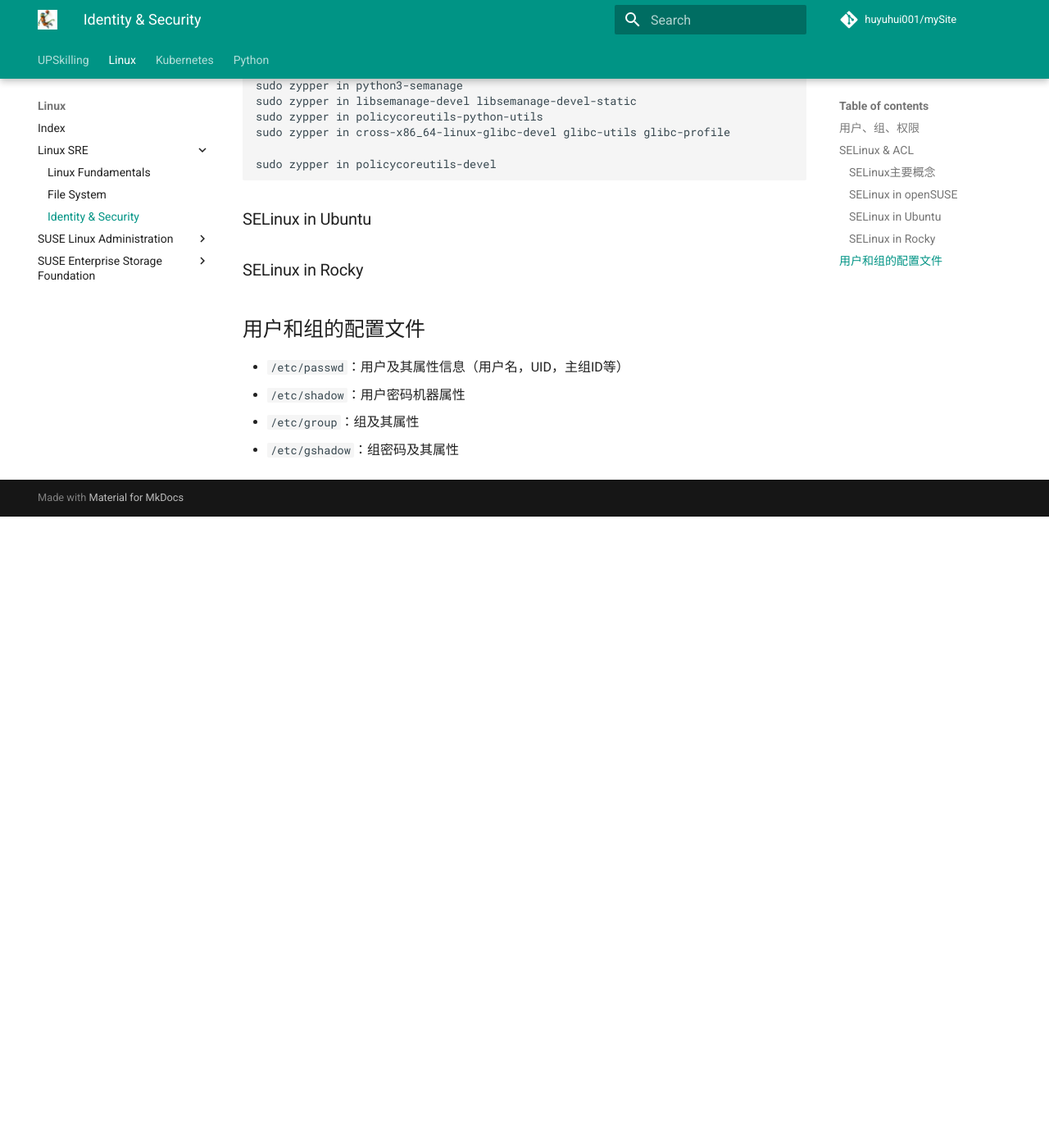
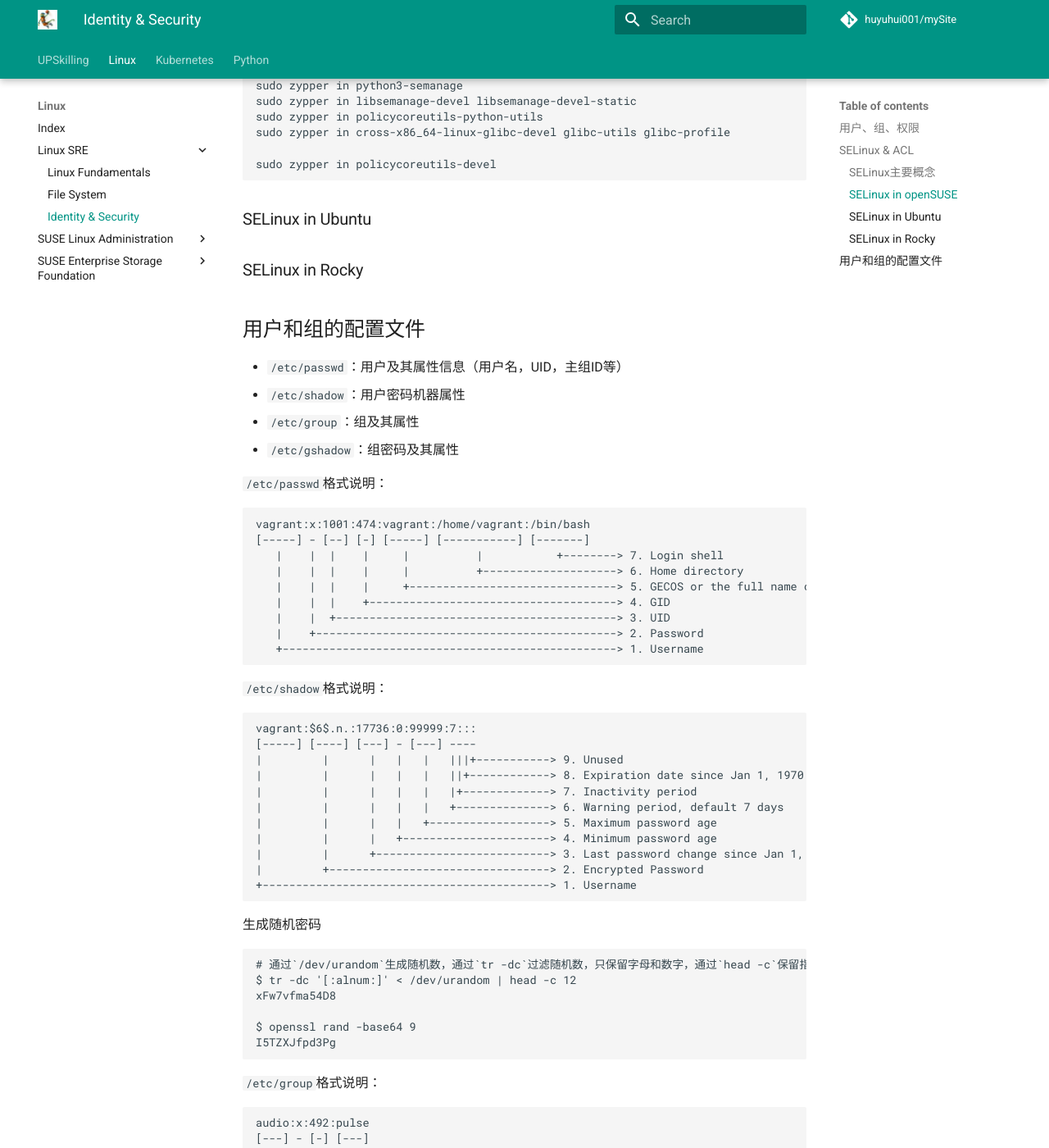
Before and after one commit to huyuhui001/mySite, an MkDocs documentation site: the page built from docs/linux/SRE/03-identity-security.md, in a window 1280 px wide and 1400 px high, scrolled down 5933 px. Shown: the whole window at 82% size. Built offline with MkDocs 1.6.1 and Material for MkDocs 9.7.7, drawn with Linux system fonts in a browser that asks for light colours; comment, search, counter and statistics services are not loaded; before the commit the page ends 6563 px from its top, so only the background shows below that; some of the changed text lies outside the part shown.

Commit message:
Documentation

````diff
--- a/docs/linux/SRE/03-identity-security.md
+++ b/docs/linux/SRE/03-identity-security.md
@@ -264,3 +264,68 @@ sudo zypper in policycoreutils-devel
 * `/etc/shadow`：用户密码机器属性
 * `/etc/group`：组及其属性
 * `/etc/gshadow`：组密码及其属性
+
+
+`/etc/passwd`格式说明：
+```
+vagrant:x:1001:474:vagrant:/home/vagrant:/bin/bash
+[-----] - [--] [-] [-----] [-----------] [-------]
+   |    |  |    |     |          |           +--------> 7. Login shell
+   |    |  |    |     |          +--------------------> 6. Home directory
+   |    |  |    |     +-------------------------------> 5. GECOS or the full name of the user
+   |    |  |    +-------------------------------------> 4. GID
+   |    |  +------------------------------------------> 3. UID
+   |    +---------------------------------------------> 2. Password
+   +--------------------------------------------------> 1. Username
+```
+
+`/etc/shadow`格式说明：
+```
+vagrant:$6$.n.:17736:0:99999:7:::
+[-----] [----] [---] - [---] ----
+|         |      |   |   |   |||+-----------> 9. Unused
+|         |      |   |   |   ||+------------> 8. Expiration date since Jan 1, 1970
+|         |      |   |   |   |+-------------> 7. Inactivity period
+|         |      |   |   |   +--------------> 6. Warning period, default 7 days
+|         |      |   |   +------------------> 5. Maximum password age
+|         |      |   +----------------------> 4. Minimum password age
+|         |      +--------------------------> 3. Last password change since Jan 1, 1970
+|         +---------------------------------> 2. Encrypted Password
++-------------------------------------------> 1. Username
+```
+
+生成随机密码
+```
+# 通过`/dev/urandom`生成随机数，通过`tr -dc`过滤随机数，只保留字母和数字，通过`head -c`保留指定位数
+$ tr -dc '[:alnum:]' < /dev/urandom | head -c 12
+xFw7vfma54D8
+
+$ openssl rand -base64 9
+I5TZXJfpd3Pg
+```
+
+`/etc/group`格式说明：
+```
+audio:x:492:pulse
+[---] - [-] [---]
+  |   |  |    +----> 4. username-list, who have this group as their supplementary
+  |   |  +---------> 3. GID
+  |   +------------> 2. group-password. Real password is in /etc/gshadow
+  +----------------> 1. groupname
+```
+
+`/etc/gshadow`格式说明：
+```
+general:!!:shelley:juan,bob
+[-----] -- [-----] [------]
+   |     |     |       +-------> 4. group members (in a comma delimited list)
+   |     |     +---------------> 3. group adminstrators (in a comma delimited list)
+   |     +---------------------> 2. encrypted password. `!`, `!!`, and null
+   +---------------------------> 1. group name
+```
+
+Encrypted password
+
+* `!`：no user is allowed to access the group using the newgrp command.
+* `!!`：the same as a value of `!` — however, it also indicates that a password has never been set before.
+* null：only group members can log into the group.
````
